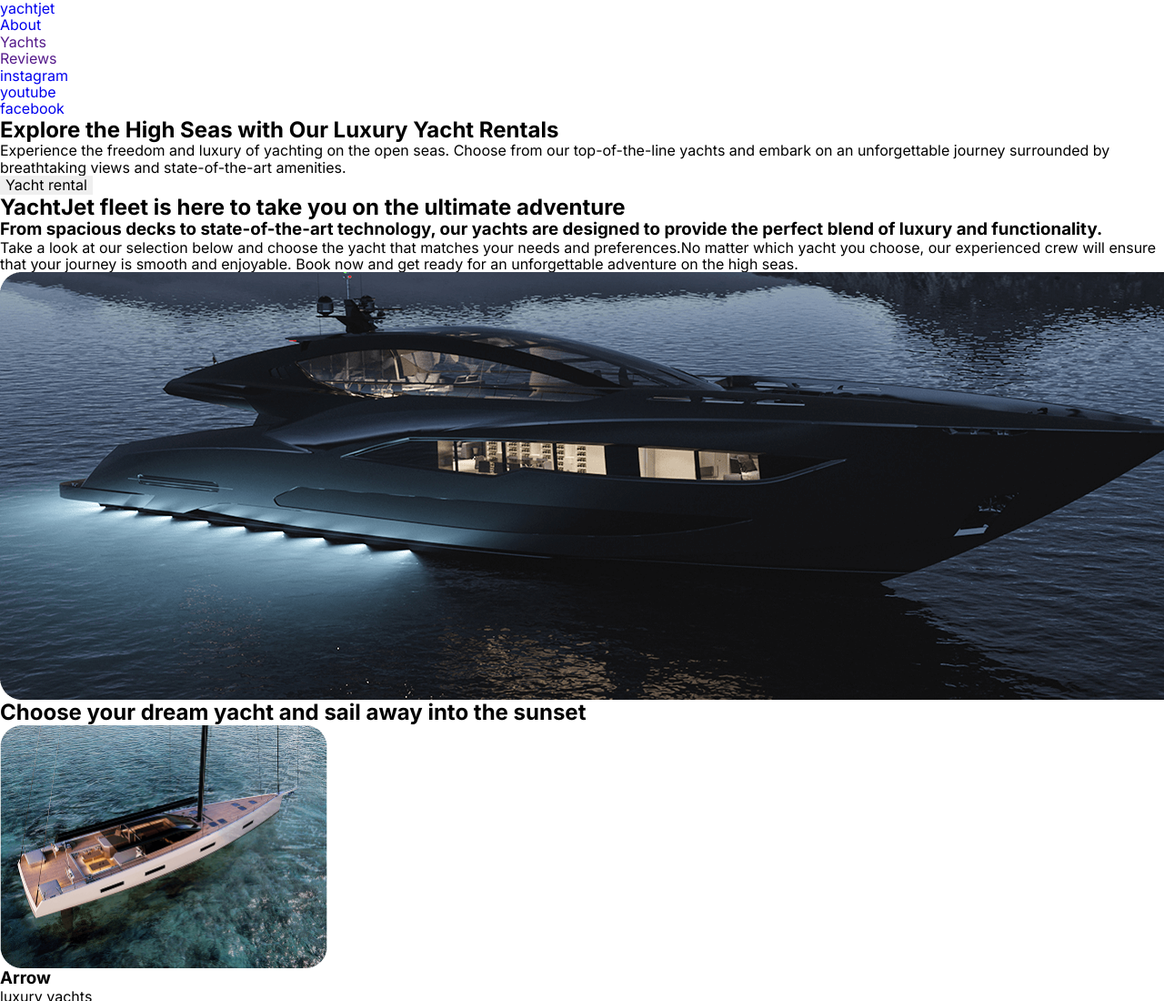
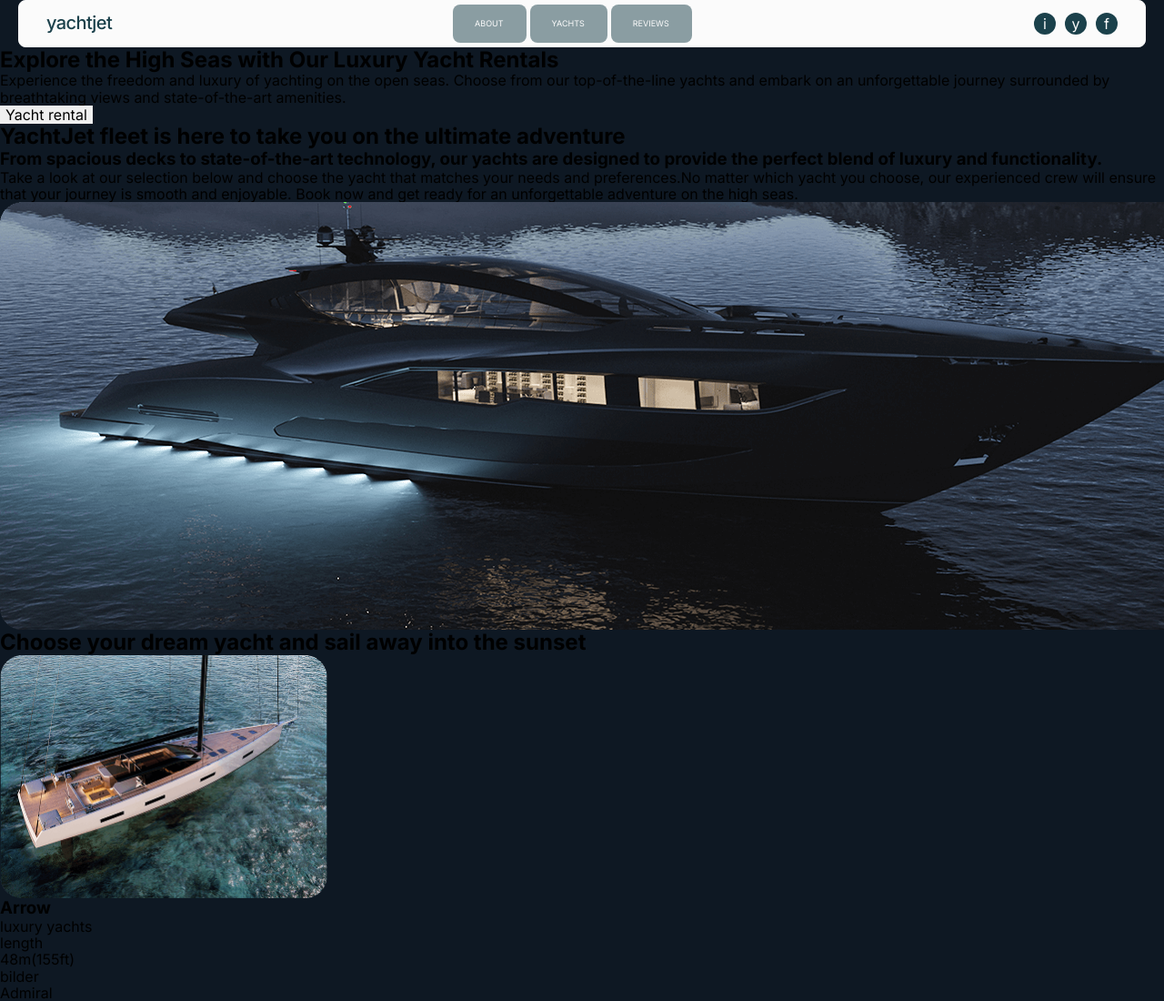
Before and after one commit to kkseni/blended-125-1-2, a plain HTML site: page index.html in a window 1280 px wide. Shown: the top 1100 px of the page at 91% size. Drawn offline with nearby package versions, Linux system fonts and the light colour scheme.

Commit message:
add styles

```diff
--- a/css/styles.css
+++ b/css/styles.css
@@ -1,6 +1,7 @@
 body {
     font-family: "Inter", sans-serif;
     margin: 0;
+    background: #0e1823;
 }
 
 button {
@@ -34,3 +35,86 @@ img {
     display: block;
     height: auto;
 }
+
+.header-page {
+    background: #fbfbfb;
+    border: 1px solid #fbfbfb;
+    border-radius: 8px;
+    width: 1240px;
+    margin: 0 auto;
+    padding: 4px 30px;
+}
+
+.header-page .container {
+    display: flex;
+    align-items: center;
+}
+
+.header-page-navigation {
+    display: flex;
+    align-items: center;
+    gap: 375px;
+}
+
+.header-page-logo {
+    font-weight: 500;
+    font-size: 20px;
+    letter-spacing: -0.03em;
+    color: #1b414b;
+}
+
+.header-page-nav-list {
+    display: flex;
+    gap: 4px;
+}
+
+.nav-list-item {}
+
+.nav-list-link {
+    background: rgba(27, 65, 75, 0.5);
+    border-radius: 8px;
+    padding: 15px 25px 15px 24px;
+    display: block;
+    font-weight: 400;
+    font-size: 9px;
+    /* line-height: 12px; */
+    line-height: 1.3;
+    text-transform: uppercase;
+    text-align: center;
+    color: #fbfbfb;
+}
+
+.nav-list-link:hover,
+.nav-list-link:focus {
+    background: #1b414b;
+}
+
+.current {}
+
+.header-page-social-list {
+    display: flex;
+    gap: 10px;
+    margin-left: auto;
+}
+
+.social-list-item {
+    width: 24px;
+    height: 24px;
+}
+
+.social-link {
+    background-color: #1b414b;
+    color: #fbfbfb;
+    width: 100%;
+    height: 100%;
+    border-radius: 50%;
+
+    display: flex;
+    justify-content: center;
+    align-items: center;
+}
+
+.social-link:hover,
+.social-link:focus {
+    background: rgba(27, 65, 75, 0.5);
+}
--- a/index.html
+++ b/index.html
@@ -39,13 +39,13 @@
         </nav>
         <ul class="header-page-social-list">
           <li class="social-list-item">
-            <a class="social-link" href="https://www.instagram.com/" target="_blank">instagram</a>
+            <a class="social-link" href="https://www.instagram.com/" target="_blank">i</a>
           </li>
           <li class="social-list-item">
-            <a class="social-link" href="https://www.youtube.com/" target="_blank">youtube</a>
+            <a class="social-link" href="https://www.youtube.com/" target="_blank">y</a>
           </li>
           <li class="social-list-item">
-            <a class="social-link" href="https://www.facebook.com/" target="_blank">facebook</a>
+            <a class="social-link" href="https://www.facebook.com/" target="_blank">f</a>
           </li>
         </ul>
       </div>
```
